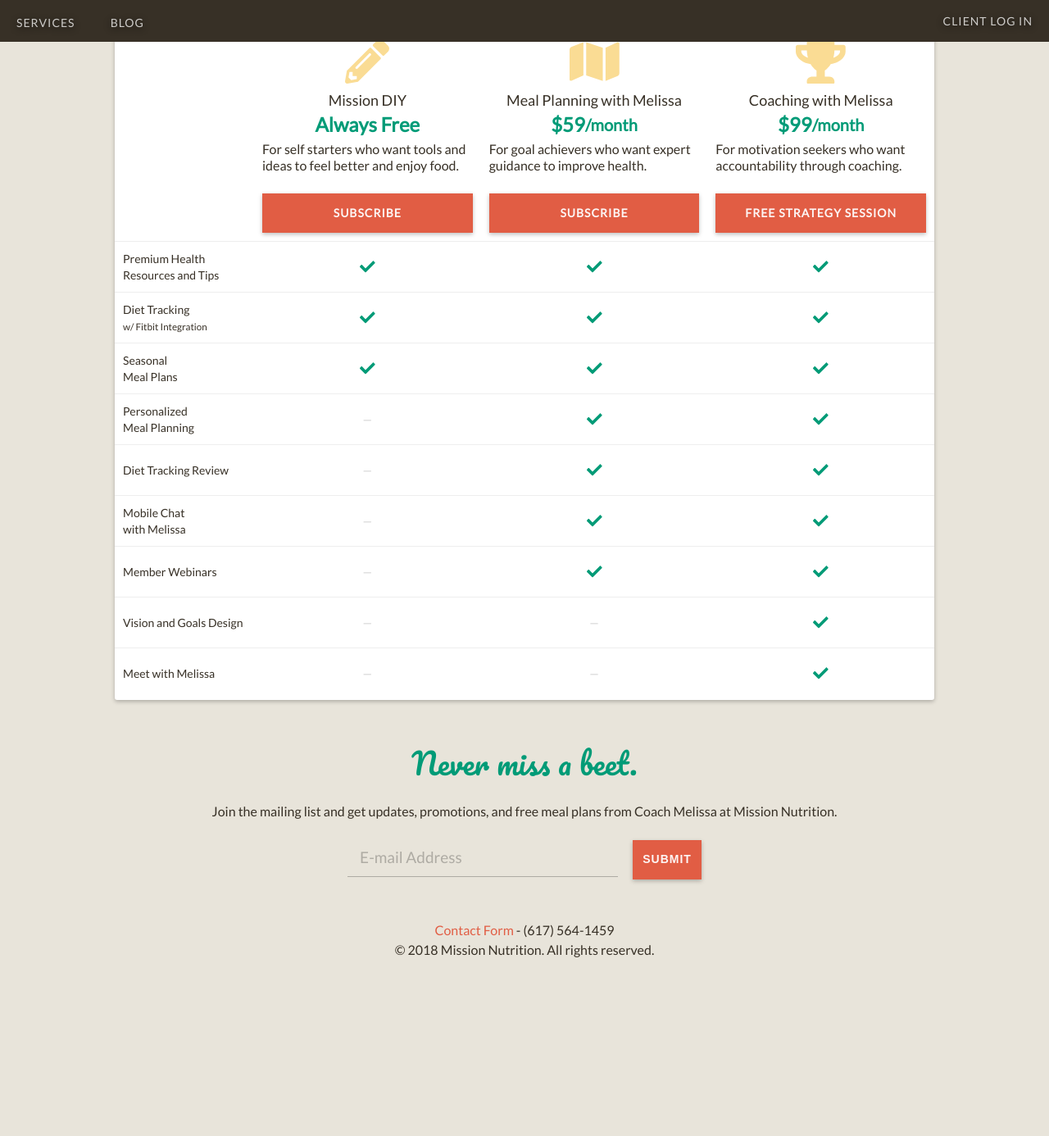
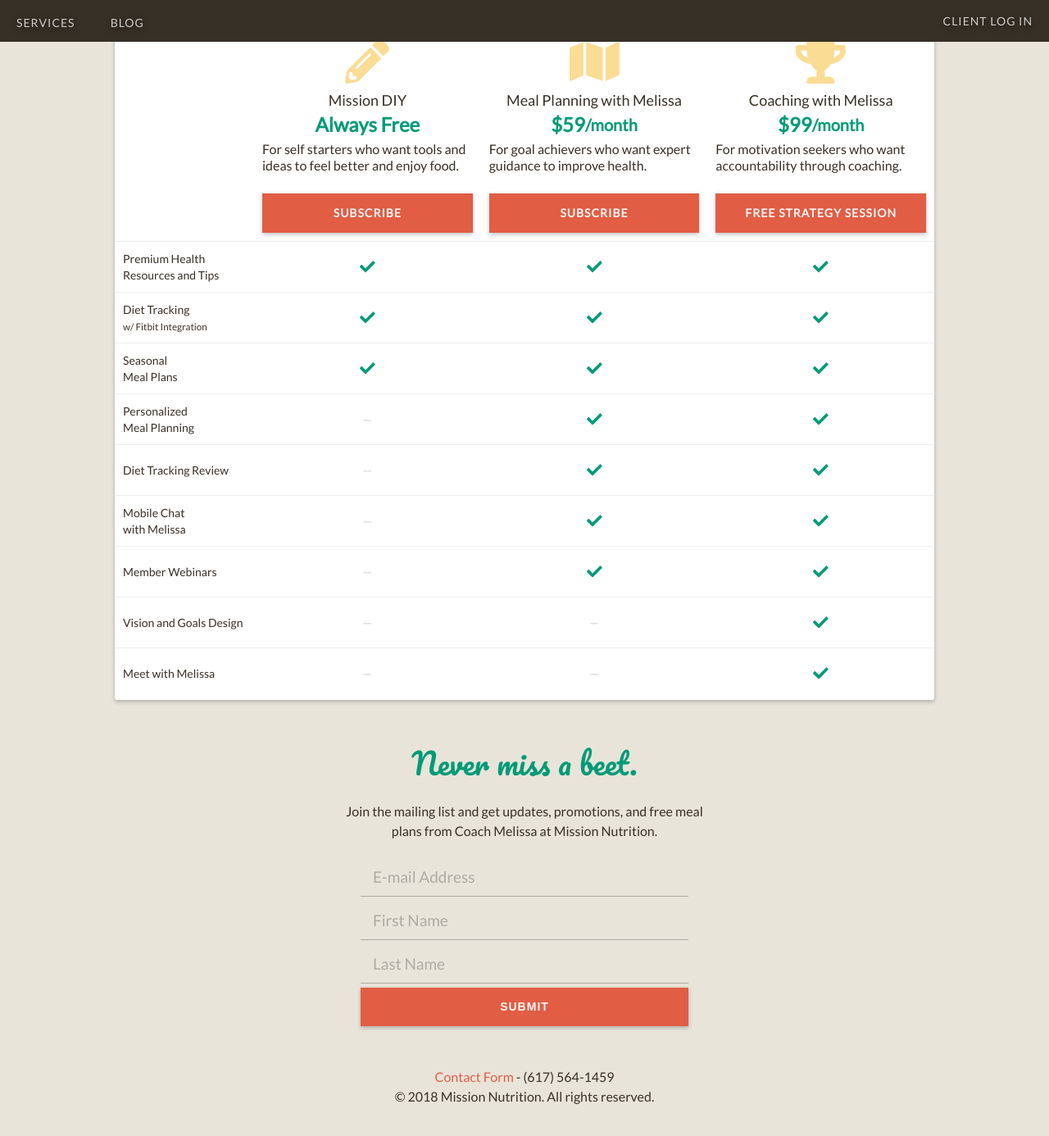
Before and after one commit to davelandry/missionnutrition, a Jekyll site: the page built from index.html, in a window 1280 px wide and 1400 px high, scrolled down 1586 px. Shown: the top 1386 px of the window at 82% size. Built offline with Jekyll 4.4.1, drawn with Linux system fonts in a browser that asks for light colours; nearby versions of some CDN libraries; before the commit the page ends 2807 px from its top, so only the background shows below that.

Commit message:
upgrades newsletter form to mailchimp

```diff
--- a/_includes/LeadGen.html
+++ b/_includes/LeadGen.html
@@ -4,14 +4,17 @@
     Never miss a beet.
   </h3>
 
-  <form class="leadgen" action="" target="_self">
+  <form class="leadgen" action="https://missionnutritionboston.us12.list-manage.com/subscribe/post?u=e8a1e0979b82b6de6ce9188ea&amp;id=b5c076e23b" method="post" id="mc-embedded-subscribe-form" name="mc-embedded-subscribe-form" novalidate target="_blank">
 
     <p>
       Join the mailing list and get updates, promotions, and free meal plans from Coach Melissa at Mission Nutrition.
     </p>
 
-    <input type="email" class="" autocomplete="email" name="emailAddress" value="" dir="auto" placeholder="E-mail Address" />
-    <input type="submit" name="submit" value="Submit" id="ss-submit" />
+    <input type="email" placeholder="E-mail Address" autocapitalize="off" autocomplete="email" autocorrect="off" name="EMAIL" id="mce-EMAIL" value="" />
+    <input type="text" placeholder="First Name" autocomplete="given-name" name="FNAME" id="mce-FNAME" value="" />
+    <input type="text" placeholder="Last Name" autocomplete="family-name" name="LNAME" id="mce-LNAME" value="" />
+
+    <input type="submit" class="formEmailButton" name="submit" value="Submit">
 
   </form>
 
--- a/_sass/LeadGen.scss
+++ b/_sass/LeadGen.scss
@@ -15,27 +15,27 @@
     p {
       @include box();
       margin: 20px auto;
+      max-width: 500px;
       padding: 0 25px;
       width: 100%;
-      @media screen and (max-width: 900px) {
-        max-width: 500px;
-      }
     }
-    input[type="email"] {
+    input[type="email"], input[type="text"], {
+      @include box();
       @include transition(border-color 0.1s, color 0.1s);
       background-color: transparent;
       border: 0;
       border-bottom: 1px solid rgba(0, 0, 0, 0.25);
       border-radius: 0;
       color: $grey;
+      display: block;
       font-family: $sans-serif;
       font-size: 19px;
       line-height: 27px;
       outline: 0;
-      margin-right: 15px;
-      max-width: 300px;
+      margin: 5px auto;
+      max-width: 400px;
       padding: 10px 15px;
-      width: 40%;
+      width: 100%;
       -webkit-appearance: none;
       &::placeholder {
         color: rgba(0, 0, 0, 0.25);
@@ -45,6 +45,10 @@
       }
     }
     input[type="submit"] {
+      @include box();
+      max-width: 400px;
+      padding: 10px 15px;
+      width: 100%;
     }
 
     &.hidden {
@@ -55,11 +59,12 @@
   #finish {
     @include transition(opacity 0.5s 0.5s);
     @include box();
-    bottom: 0;
     font-size: 24px;
     opacity: 0.5;
+    left: 0;
     padding: 25px;
     position: absolute;
+    top: 175px;
     visibility: visible;
     width: 100%;
     &.hidden {
```
Also changed, not shown: other parts of _includes/LeadGen.html (+16 -16 lines).
